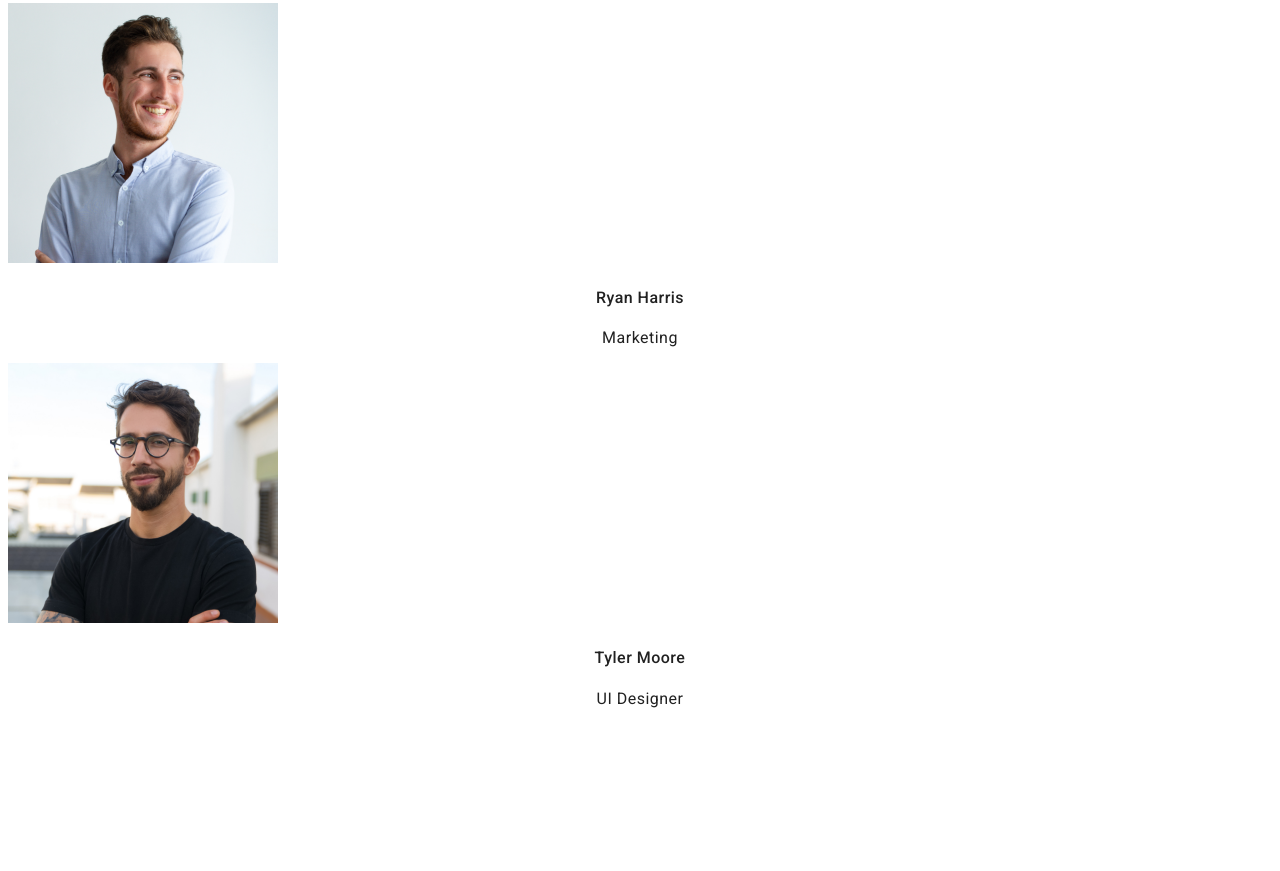
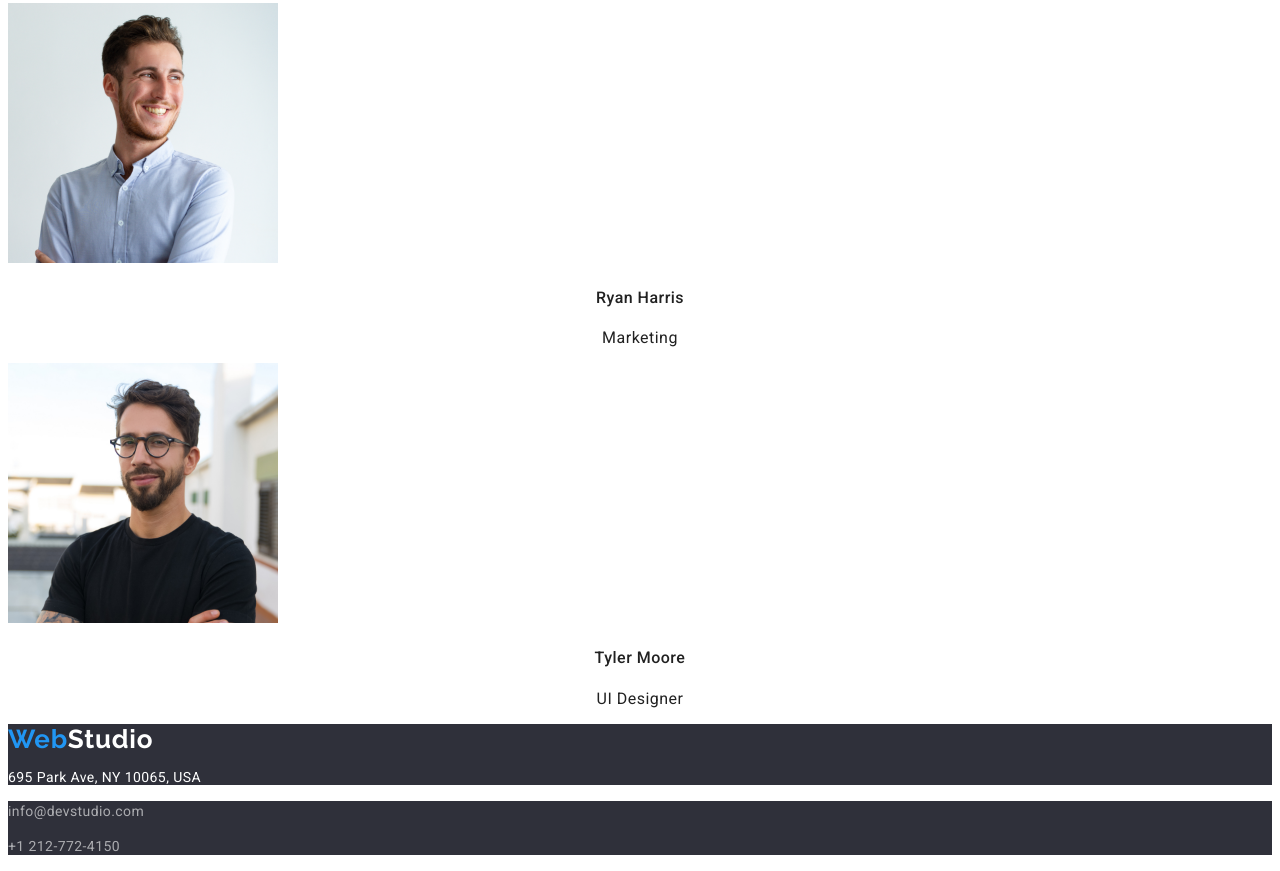
Before and after one commit to Luka821/goit-markup-hw-02, a plain HTML site: page index.html in a window 1280 px wide. Shown: the part 1897-2768 px from the top of the page. Before the commit the page ends 2621 px from the top, so only its background shows below. Drawn offline with Linux system fonts and the light colour scheme.

Commit message:
Revert "x"
This reverts commit 47ec8eb39fe82dbde30d4b8d110493ae98e42c22.

```diff
--- a/index.html
+++ b/index.html
@@ -8,7 +8,6 @@
     <link rel="stylesheet" href="css/main.css">
   </head>
   <body>
-   <main>
     <header class="global-header">
       <span class="web-studio">
      <a href="index.html"><span>Web</span>Studio</a>
@@ -72,6 +71,14 @@
         <p>UI Designer</p>
       </div>
      </section>
+     <address class="address">
+      <b><span>Web</span>Studio</b>
+       <p>695 Park Ave, NY 10065, USA</p>
+     </address>
     </main>
+    <footer class="footer">
+      <p><small><a href="mailto:info@devstudio.com">info@devstudio.com</a></small></p>
+      <p><small><a href="tel:+1212-772-4150">+1 212-772-4150</a></small></p>
+     </footer>
   </body>
 </html>
```
